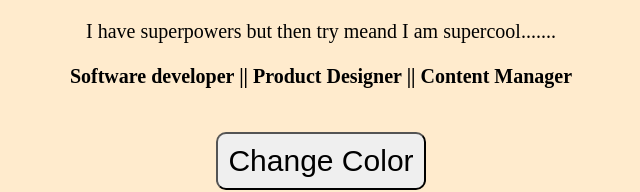
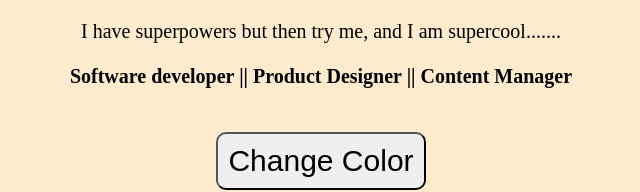
Before and after one commit to beladactions/background-changer, a plain HTML site: page index.html in a window 1280 px wide. Shown: the part 581-773 px from the top of the page, 319-959 px from the left. Drawn offline with Linux system fonts and the light colour scheme.

Commit message:
Update index.html

```diff
--- a/index.html
+++ b/index.html
@@ -14,7 +14,7 @@
     </div>
 
     <p>
-        I have superpowers but then try meand I am supercool.......</br>
+        I have superpowers but then try me, and I am supercool.......</br>
         <p><b>Software developer || Product Designer || Content Manager</b></p>
     </p>
 
```
